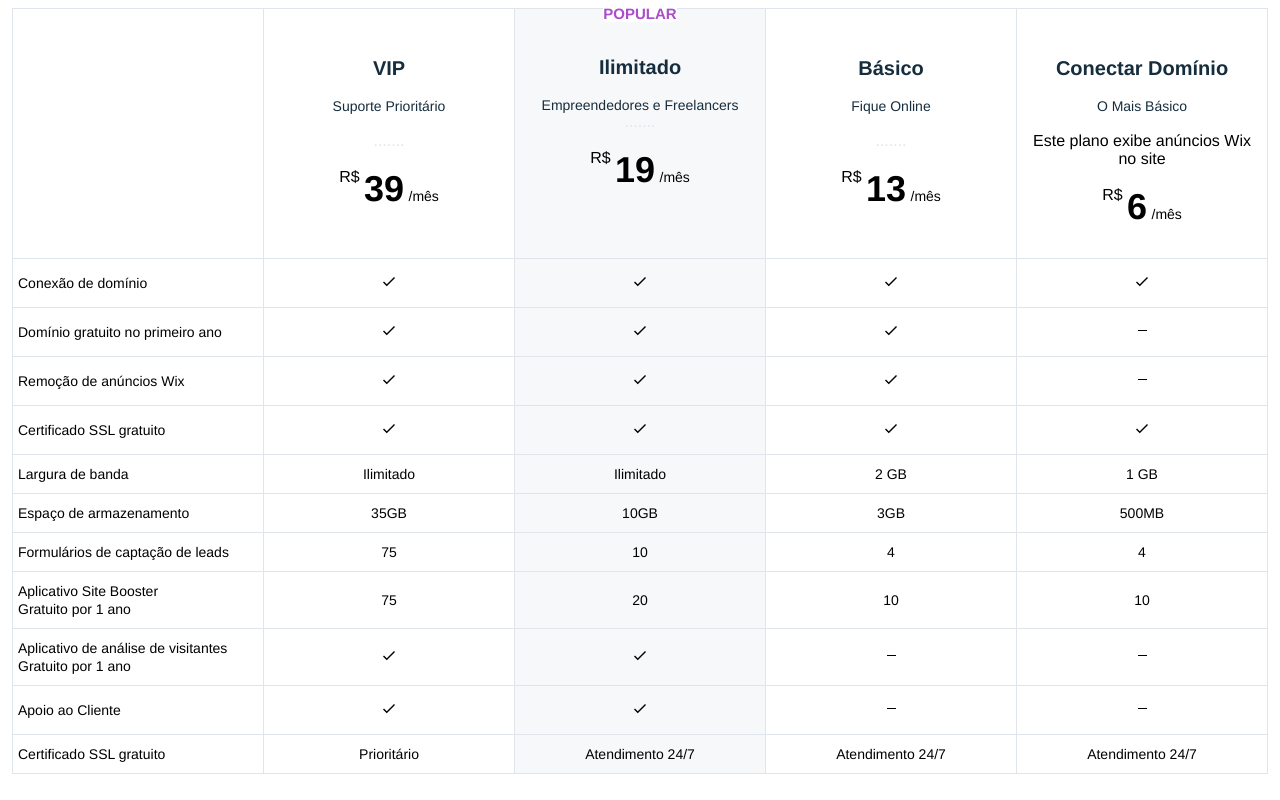
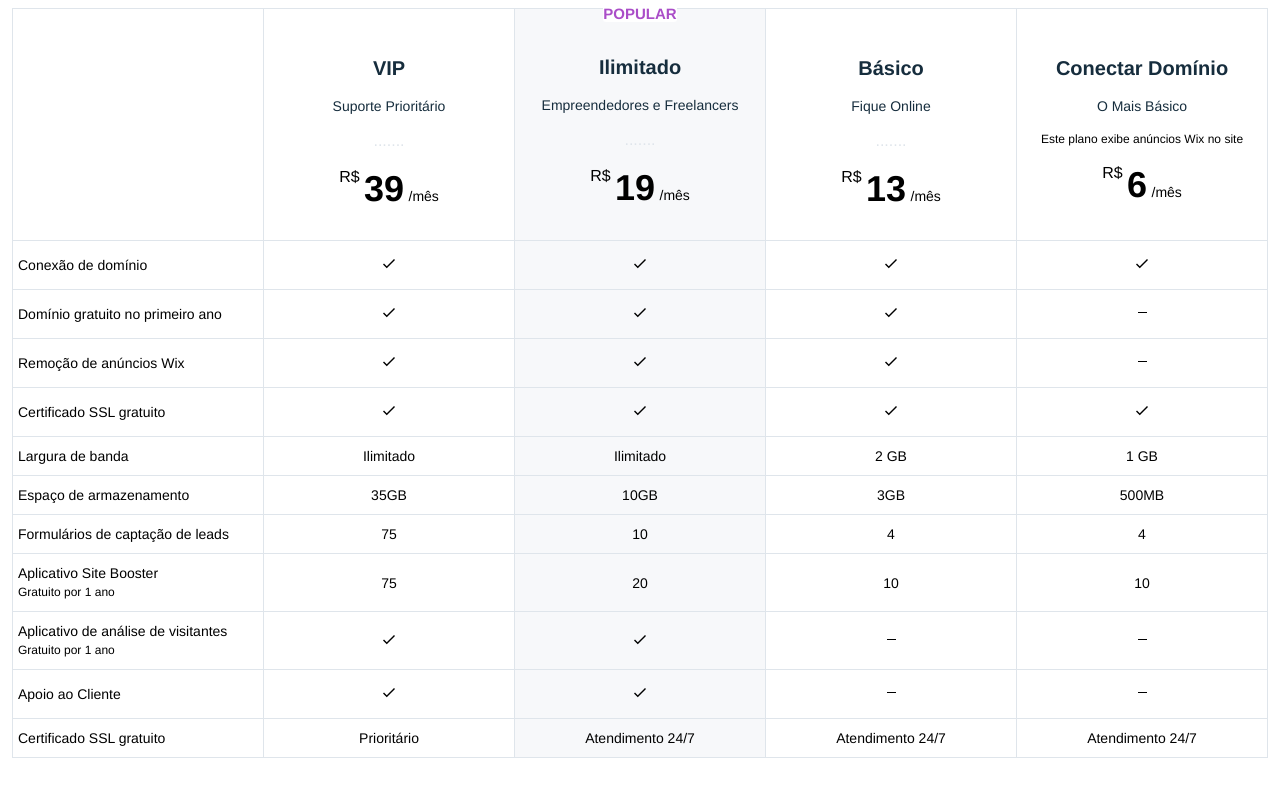
Before and after one commit to CarlosHenriquebSilva/price-table, a plain HTML site: page index.html in a window 1280 px wide. Drawn offline with Linux system fonts and the light colour scheme.

Commit message:
alteração

```diff
--- a/index.html
+++ b/index.html
@@ -27,7 +27,7 @@
                         <div>
                             <span id="popular">POPULAR</span>
                             <div class="title-01">Ilimitado</div><br>
-                            <div class="title-02">Empreendedores e Freelancers</div>
+                            <div class="title-02">Empreendedores e Freelancers</div><br>
                             <div class="title-03">.......</div><br>
                             <div>
                                 <span class="title-04">R$</span>
@@ -50,7 +50,7 @@
                     <th>
                         <br><div class="title-01">Conectar Domínio</div><br>
                         <div class="title-02">O Mais Básico</div><br>
-                        <div id="title-03">Este plano exibe anúncios Wix no site</div><br>
+                        <div class="titlel-03">Este plano exibe anúncios Wix no site</div><br>
                         <div>
                             <span class="title-04">R$</span>
                             <span class="title-05">6</span>
@@ -114,7 +114,7 @@
             </tr>
             <tr>
                 <td class="title-line">Aplicativo Site Booster
-                <br><span id="title-03">Gratuito por 1 ano</span></td>
+                <br><span class="titlel-03">Gratuito por 1 ano</span></td>
                 <td class="center-table">75</td>
                 <td class="center-table">20</td>
                 <td class="center-table">10</td>
@@ -122,7 +122,7 @@
             </tr>
             <tr>
                 <td class="title-line">Aplicativo de análise de visitantes
-                <br><span id="title-03">Gratuito por 1 ano</span></td>
+                <br><span class="titlel-03">Gratuito por 1 ano</span></td>
                 <td><div data-testid="v-icon-0" class="v-icon"><span class="s1RlupA o3VdpmY---size-5-small o3VdpmY---skin-8-standard o3VdpmY---weight-4-thin o3VdpmY---list-style-9-checkmark" data-size="small" data-secondary="false" data-skin="standard" data-light="false" data-weight="thin" data-list-style="checkmark"><svg viewBox="0 0 24 24" fill="currentColor" width="24" height="24"><path d="M9.75 15.25L7 12.5 6 13.499 9.75 17.25 18 8.999 17 8z"></path></svg></span></div></td>
                 <td><div data-testid="v-icon-0" class="v-icon"><span class="s1RlupA o3VdpmY---size-5-small o3VdpmY---skin-8-standard o3VdpmY---weight-4-thin o3VdpmY---list-style-9-checkmark" data-size="small" data-secondary="false" data-skin="standard" data-light="false" data-weight="thin" data-list-style="checkmark"><svg viewBox="0 0 24 24" fill="currentColor" width="24" height="24"><path d="M9.75 15.25L7 12.5 6 13.499 9.75 17.25 18 8.999 17 8z"></path></svg></span></div></td>
                 <td><div data-testid="x-icon-3" class="digito"><svg viewBox="0 0 18 18" fill="currentColor" width="18" height="18" class="G6tDp"><path d="M5 9L5 10 14 10 14 9z"></path></svg></div></td>
--- a/style.css
+++ b/style.css
@@ -26,7 +26,7 @@
     font-size: 16px;
     color: #dfe5eb
 }
-#titlel-03{
+.titlel-03{
     font-size: 12px;
     color: #7a92a5
     font-family: arial;
```
